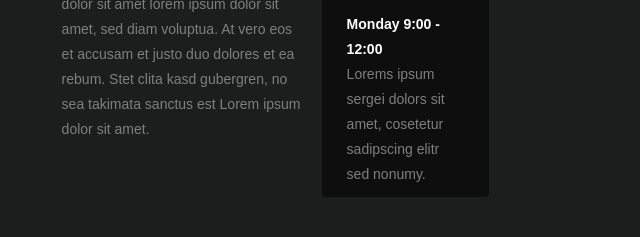
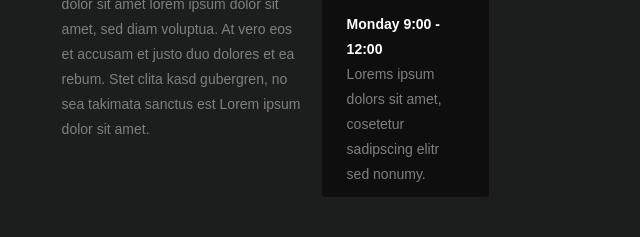
Before and after one commit to SergeiTrush/EaglesTroop, a website: page app/index.html in a window 1280 px wide. Shown: the part 1990-2227 px from the top of the page, 640-1280 px from the left. Drawn offline with nearby package versions, Linux system fonts and the light colour scheme; files that its build step writes are made by us from their sources; a web font is replaced by a local one.

Commit message:
last commit

```diff
--- a/app/index.html
+++ b/app/index.html
@@ -105,7 +105,7 @@
 								<div class="content-meeting__title">Troop # 345 Meetings</div>
 								<img src="images/foto_4.jpg" alt="Picture" class="content-meeting__img">
 								<div class="content-meeting__data">Monday 9:00 - 12:00</div>
-								<div class="content-meeting__text">Lorems ipsum sergei dolors sit amet, cosetetur sadipscing elitr sed nonumy.
+								<div class="content-meeting__text">Lorems ipsum dolors sit amet, cosetetur sadipscing elitr sed nonumy.
 								</div>
 							</div>
 						</div>
```
